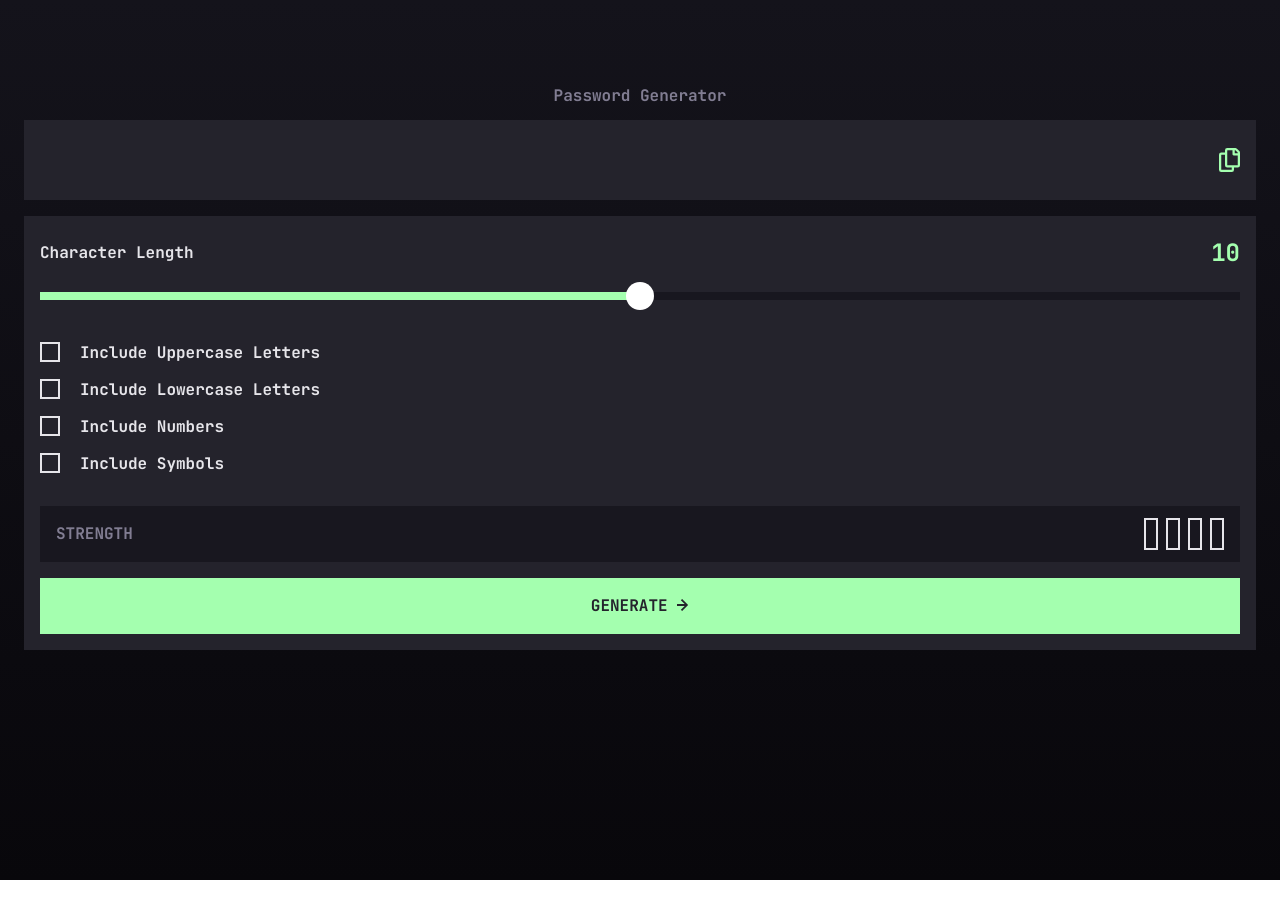
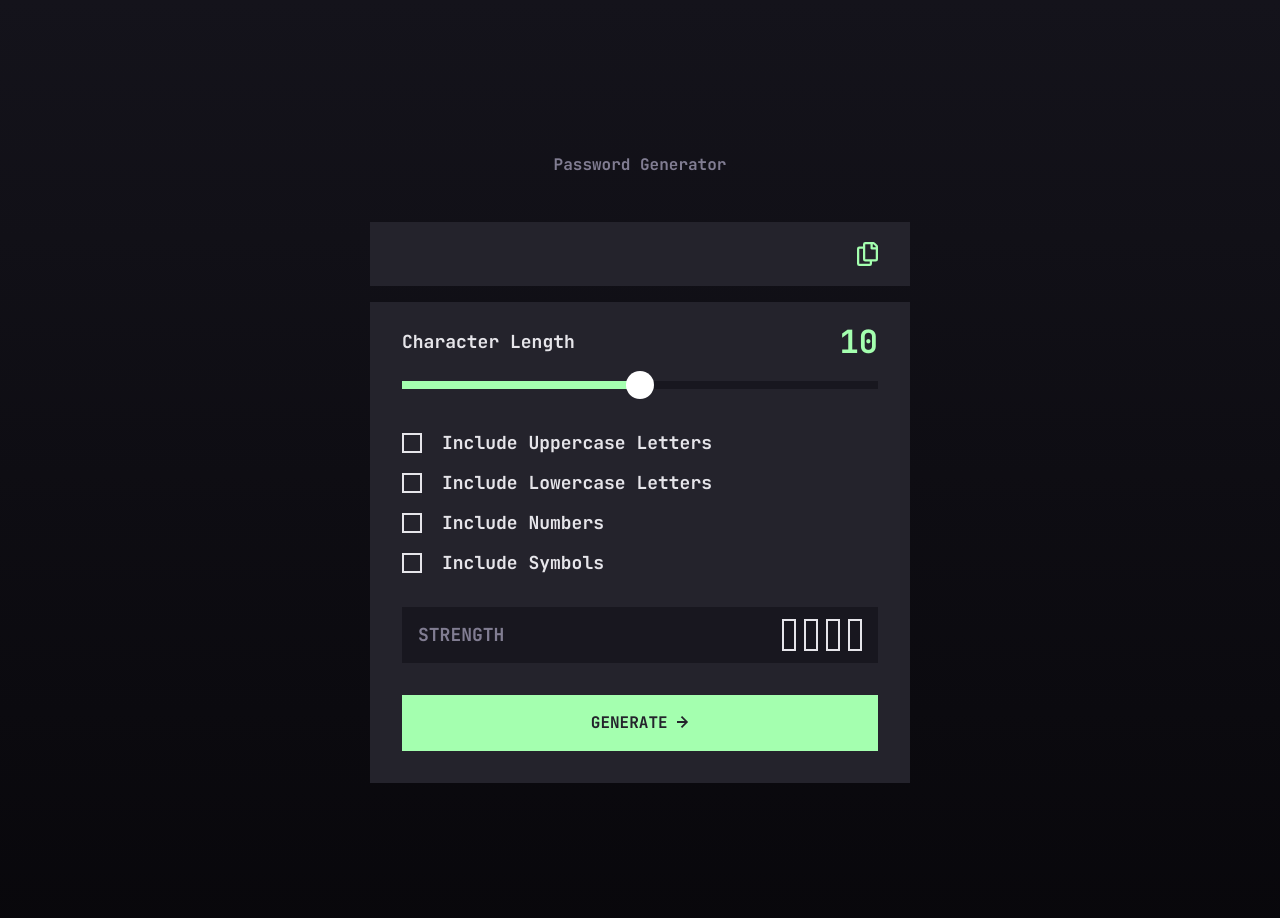
Before and after one commit to ZurabKobakhidze/password-generator-app, a React (Vite) app: page / in a window 1280 px wide. Shown: the top 918 px of the page. Before the commit the page ends 880 px from the top, so only its background shows below. Built offline with nearby package versions, Linux system fonts and the light colour scheme.

Commit message:
style: add tablet and desktop vesrion

```diff
--- a/src/App.jsx
+++ b/src/App.jsx
@@ -235,7 +235,7 @@ function App() {
           }}
         >
           GENERATE{" "}
-          <svg width="12" height="12" xmlns="http://www.w3.org/2000/svg">
+          <svg className="generate_icon" width="12" height="12" xmlns="http://www.w3.org/2000/svg">
             <path
               fill="#24232C"
               d="m5.106 12 6-6-6-6-1.265 1.265 3.841 3.84H.001v1.79h7.681l-3.841 3.84z"
--- a/src/app.css
+++ b/src/app.css
@@ -9,6 +9,12 @@ body {
   padding-top: 64px;
   padding-left: 16px;
   padding-right: 16px;
+}
+
+.App {
+  display: flex;
+  flex-direction: column;
+  align-items: center;
 }
 
 #root {
@@ -34,7 +40,8 @@ body {
   padding-left: 16px;
   padding-right: 16px;
   box-sizing: border-box;
-  height: 80px;
+  height: 64px;
+  margin-top: 16px;
 }
 
 .copy_numbers {
@@ -143,8 +150,8 @@ input[type="range"]::-webkit-slider-thumb {
 }
 
 input[type="range"]::-webkit-slider-thumb:hover {
-  background-color: #18171F;
-  border: 2px solid #A4FFAF;
+  background-color: #18171f;
+  border: 2px solid #a4ffaf;
   transition: 0.1s ease;
 }
 
@@ -192,8 +199,8 @@ input[type="range"]::-webkit-slider-thumb:hover {
   background: none;
 }
 
-.checkbox_button:hover{
-  border: 2px solid #A4FFAF;
+.checkbox_button:hover {
+  border: 2px solid #a4ffaf;
 }
 
 .strength_box {
@@ -262,3 +269,94 @@ input[type="range"]::-webkit-slider-thumb:hover {
   border: none;
   cursor: pointer;
 }
+
+.generate_button:hover {
+  border: 2px solid #a4ffaf;
+  background-color: #24232c;
+  color: #a4ffaf;
+}
+
+.generate_button:hover .generate_icon path {
+  fill: #a4ffaf;
+}
+
+@media screen and (min-width: 786px) {
+  body {
+    padding-top: 133px;
+    padding-left: 114px;
+    padding-right: 114px;
+  }
+
+  .copy_box {
+    margin-top: 33px;
+    height: 64px;
+    width: 540px;
+    padding-left: 32px;
+    padding-right: 32px;
+  }
+
+  .container {
+    width: 540px;
+    padding-top: 24px;
+    padding-left: 32px;
+    padding-right: 32px;
+    padding-bottom: 32px;
+  }
+
+  .character_length {
+    font-family: "JetBrains Mono";
+    font-style: normal;
+    font-weight: 700;
+    font-size: 18px;
+    line-height: 24px;
+    color: #e6e5ea;
+  }
+
+  .character_number {
+    font-family: "JetBrains Mono";
+    font-style: normal;
+    font-weight: 700;
+    font-size: 32px;
+    line-height: 42px;
+    color: #a4ffaf;
+  }
+
+  .checkbox_text{
+    font-family: 'JetBrains Mono';
+    font-style: normal;
+    font-weight: 700;
+    font-size: 18px;
+    line-height: 24px;
+    color: #E6E5EA;
+  }
+
+  .input[type="range"] {
+    -webkit-appearance: none;
+    width: 100%;
+    margin-top: 33px;
+    cursor: pointer;
+  }
+
+  .generate_button{
+    margin-top: 32px;
+  }
+
+  .strength_h2{
+    font-family: 'JetBrains Mono';
+    font-style: normal;
+    font-weight: 700;
+    font-size: 18px;
+    line-height: 24px;
+    color: #817D92;
+  }
+
+  .medium_text{
+    font-family: 'JetBrains Mono';
+    font-style: normal;
+    font-weight: 700;
+    font-size: 24px;
+    line-height: 32px;
+    text-align: right;
+    color: #E6E5EA;
+  }
+}
```
